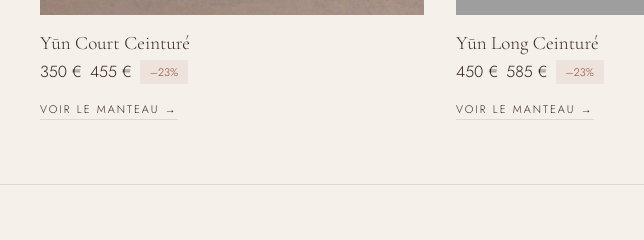
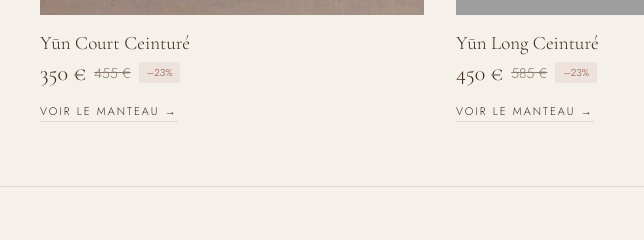
Before and after one commit to Ateliermaude/atelier-maude, a plain HTML site: page hua-long.html in a window 1280 px wide. Shown: the part 1834-2074 px from the top of the page, 200-844 px from the left. Drawn offline with nearby package versions, Linux system fonts and the light colour scheme; grey boxes are pictures that could not be loaded.

Commit message:
Correction affichage prix section Vous aimerez aussi

```diff
--- a/hua-long.html
+++ b/hua-long.html
@@ -127,6 +127,9 @@ button{cursor:pointer;font-family:inherit}
 .upsell-price{display:flex;align-items:center;gap:8px;margin-bottom:12px}
 .upsell-cta{font-size:11px;letter-spacing:.18em;text-transform:uppercase;color:var(--dark-brown);border-bottom:1px solid var(--border);padding-bottom:2px;transition:color .2s,border-color .2s;display:inline-block}
 .upsell-card:hover .upsell-cta{color:var(--terracotta);border-color:var(--terracotta)}
+.upsell-price .price-current{font-size:22px}
+.upsell-price .price-old{font-size:14px}
+.upsell-price .price-save{font-size:10px;padding:3px 8px}
 @media(max-width:600px){.upsell{padding:48px 24px}.upsell-grid{grid-template-columns:1fr;gap:28px}}
 </style>
 <link rel="stylesheet" href="animations.css">
@@ -271,8 +274,8 @@ button{cursor:pointer;font-family:inherit}
         </div>
         <span class="upsell-name">Yūn Court Ceinturé</span>
         <div class="upsell-price">
-          <span class="price-now">350 €</span>
-          <span class="price-was">455 €</span>
+          <span class="price-current">350 €</span>
+          <span class="price-old">455 €</span>
           <span class="price-save">–23%</span>
         </div>
         <span class="upsell-cta">Voir le manteau →</span>
@@ -283,8 +286,8 @@ button{cursor:pointer;font-family:inherit}
         </div>
         <span class="upsell-name">Yūn Long Ceinturé</span>
         <div class="upsell-price">
-          <span class="price-now">450 €</span>
-          <span class="price-was">585 €</span>
+          <span class="price-current">450 €</span>
+          <span class="price-old">585 €</span>
           <span class="price-save">–23%</span>
         </div>
         <span class="upsell-cta">Voir le manteau →</span>
```
Also changed, not shown: yun-court.html (+7 -4 lines), yun-long.html (+7 -4 lines).
